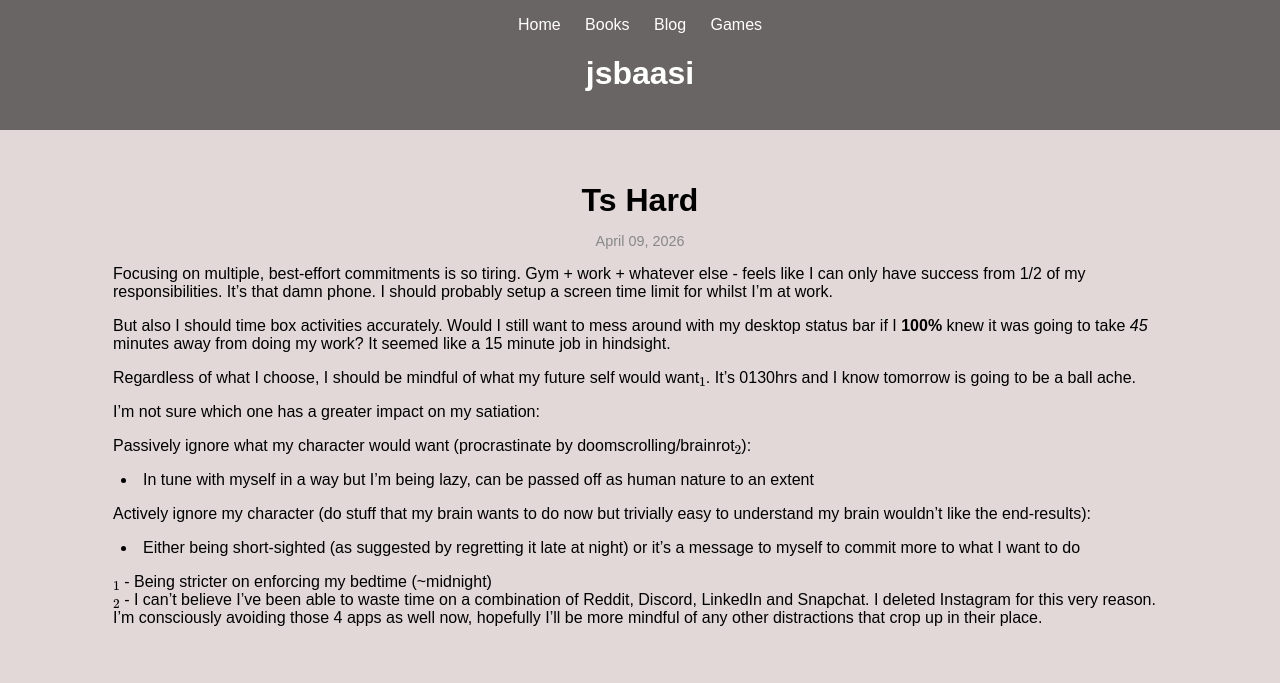
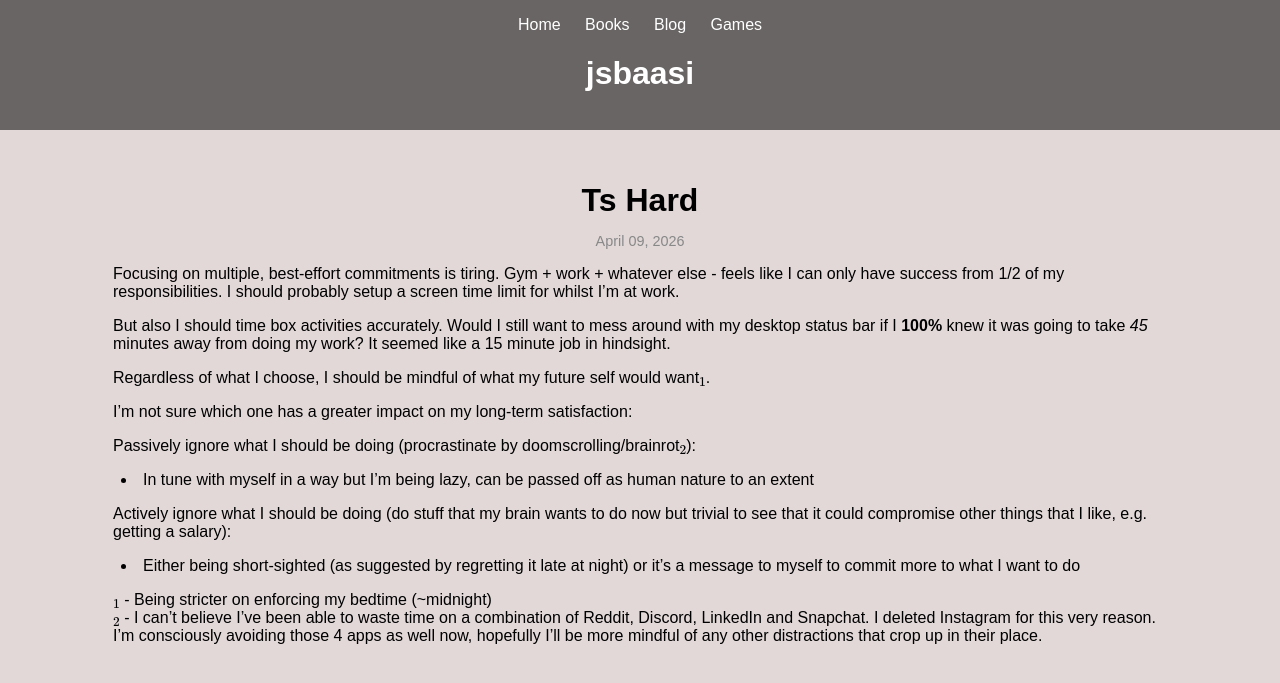
Before and after one commit to jsbaasi/jsbaasi.github.io, a Jekyll site: the page built from _posts/2026-04-09-ts-hard.md, in a window 1280 px wide. Shown: the top 683 px of the page. Built offline with Jekyll 4.4.1, drawn with Linux system fonts in a browser that asks for light colours.

Commit message:
vault backup: 2026-04-28 15:25:51

```diff
--- a/_posts/.obsidian/workspace.json
+++ b/_posts/.obsidian/workspace.json
@@ -13,12 +13,12 @@
             "state": {
               "type": "markdown",
               "state": {
-                "file": "2026-03-29-world-to-screen.md",
+                "file": "2026-04-09-ts-hard.md",
                 "mode": "source",
                 "source": false
               },
               "icon": "lucide-file",
-              "title": "2026-03-29-world-to-screen"
+              "title": "2026-04-09-ts-hard"
             }
           }
         ]
@@ -198,8 +198,8 @@
   },
   "active": "da38985f182ee4e7",
   "lastOpenFiles": [
+    "2026-03-29-world-to-screen.md",
     "OpenGL-transform.md",
-    "2026-03-29-world-to-screen.md",
     "2026-03-31-pubg-axioms.md",
     "row-major-vs-column-major.md",
     "2026-04-18-my-vim-stuff.md",
--- a/_posts/2026-04-09-ts-hard.md
+++ b/_posts/2026-04-09-ts-hard.md
@@ -5,18 +5,18 @@ date: 2026-04-09 23:00:00 +0100
 categories: productivity
 permalink: /ts-hard/
 ---
-Focusing on multiple, best-effort commitments is so tiring. Gym + work + whatever else - feels like I can only have success from 1/2 of my responsibilities. It's that damn phone. I should probably setup a screen time limit for whilst I'm at work.
+Focusing on multiple, best-effort commitments is tiring. Gym + work + whatever else - feels like I can only have success from 1/2 of my responsibilities. I should probably setup a screen time limit for whilst I'm at work.
 
 But also I should time box activities accurately. Would I still want to mess around with my desktop status bar if I **100%** knew it was going to take *45* minutes away from doing my work? It seemed like a 15 minute job in hindsight.
 
-Regardless of what I choose, I should be mindful of what my future self would want$_1$. It's 0130hrs and I know tomorrow is going to be a ball ache.
+Regardless of what I choose, I should be mindful of what my future self would want$_1$.
 
-I'm not sure which one has a greater impact on my satiation:
+I'm not sure which one has a greater impact on my long-term satisfaction:
 
-Passively ignore what my character would want (procrastinate by doomscrolling/brainrot$_2$):
+Passively ignore what I should be doing (procrastinate by doomscrolling/brainrot$_2$):
 - In tune with myself in a way but I'm being lazy, can be passed off as human nature to an extent
 
-Actively ignore my character (do stuff that my brain wants to do now but trivially easy to understand my brain wouldn't like the end-results):
+Actively ignore what I should be doing (do stuff that my brain wants to do now but trivial to see that it could compromise other things that I like, e.g. getting a salary):
 - Either being short-sighted (as suggested by regretting it late at night) or it's a message to myself to commit more to what I want to do
 
 $_1$ - Being stricter on enforcing my bedtime (~midnight)
```
